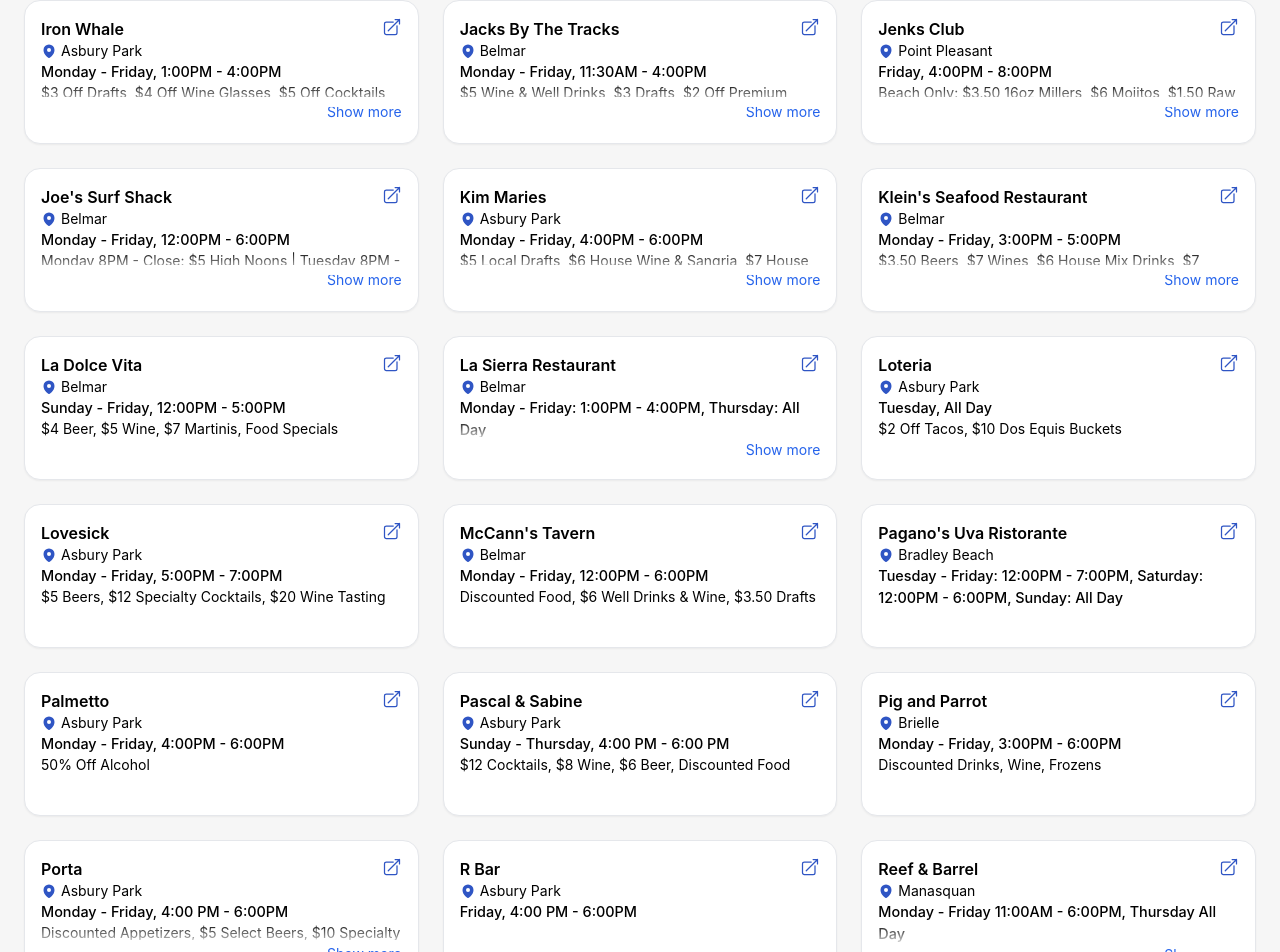
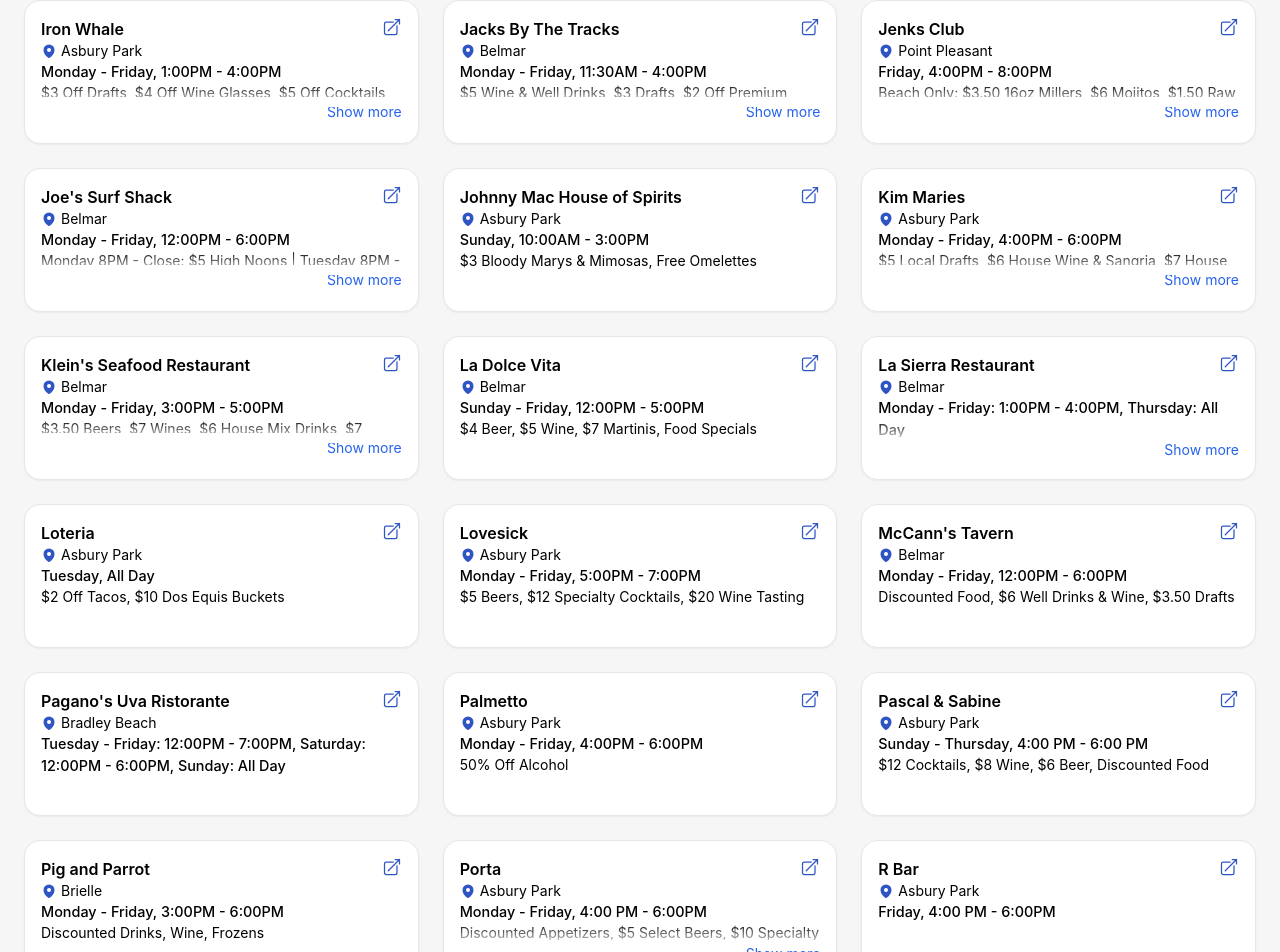
Before and after one commit to marytomkins/jersey-shore-happy-hours, a React (Create React App) app: page / in a window 1280 px wide. Shown: the part 1512-2464 px from the top of the page. Built offline with nearby package versions, Linux system fonts and the light colour scheme.

Commit message:
johnny macs

```diff
--- a/src/data/happyHours.js
+++ b/src/data/happyHours.js
@@ -1028,6 +1028,19 @@ const data = [
     },
     timeFilter: ["3:00PM", "4:00PM", "5:00PM", "2:00PM", "1:00PM", "12:00PM"],
   },
+    {
+    name: "Johnny Mac House of Spirits",
+    town: "Asbury Park",
+    link: "hhttps://www.johnnymacbar.com/",
+    dayText: "Sunday",
+    timeText: "10:00AM - 3:00PM",
+    description:
+      "$3 Bloody Marys & Mimosas, Free Omelettes",
+    dayFilter: {
+      Sunday: ["10:00AM", "3:00PM"],
+    },
+    timeFilter: ["3:00PM", "2:00PM", "1:00PM", "12:00PM"],
+  },
 ];
 
 export const happyHours = data.sort((a, b) => a.name.localeCompare(b.name));
```
